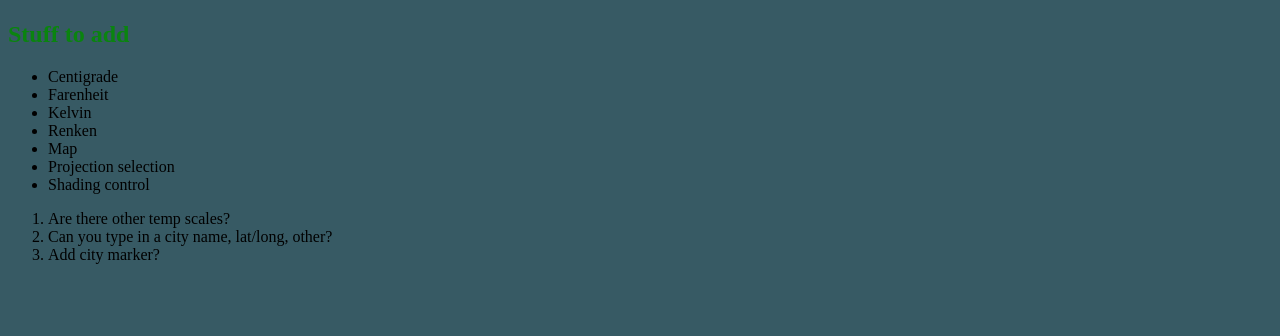
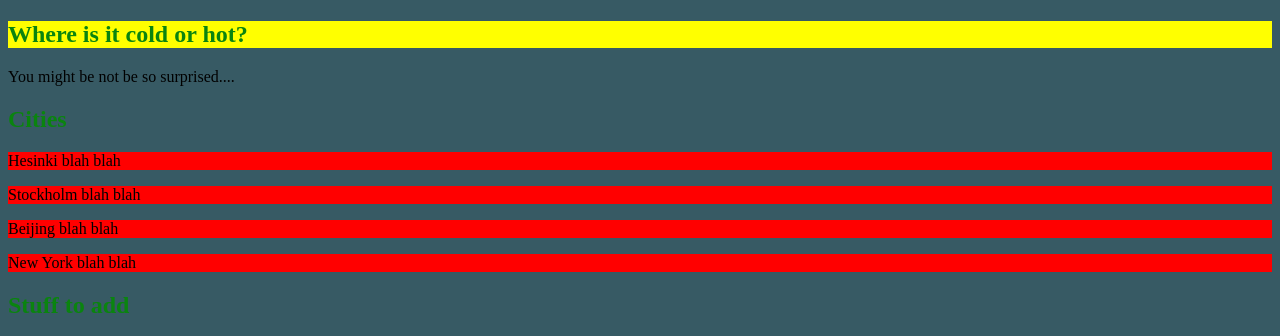
Before and after one commit to DavidErroll/justAsCold, a plain HTML site: page index.html in a window 1280 px wide. Shown: the part 575-911 px from the top of the page. Before the commit the page ends 855 px from the top, so only its background shows below. Drawn offline with Linux system fonts and the light colour scheme.

Commit message:
rando randomness because element id, classes

```diff
--- a/index.html
+++ b/index.html
@@ -6,11 +6,19 @@
     <style>
 
     body {
-          background-color: rgb(55, 90, 100);
+      background-color: rgb(55, 90, 100);
     }
 
     h2 {
-        color: rgb(10, 132, 15);
+      color: rgb(10, 132, 15);
+    }
+
+    .world-cities {
+      background-color: red;
+    }
+
+    #unnecessary-part {
+      background-color: yellow;
     }
 
     </style>
@@ -31,6 +39,30 @@
     alt="Map of the Earth"
     width="500">
 
+    <h2 id="unnecessary-part">Where is it cold or hot?</h2>
+
+    <p>
+      You might be not be so surprised....
+    </p>
+
+    <h2>Cities</h2>
+
+    <p class="world-cities">
+      Hesinki blah blah
+    </p>
+
+    <p class="world-cities">
+      Stockholm blah blah
+    </p>
+
+    <p class="world-cities">
+      Beijing blah blah
+    </p>
+
+    <p class="world-cities">
+      New York blah blah
+    </p>
+
     <h2>Stuff to add</h2>
     <ul>
       <li>Centigrade
```
